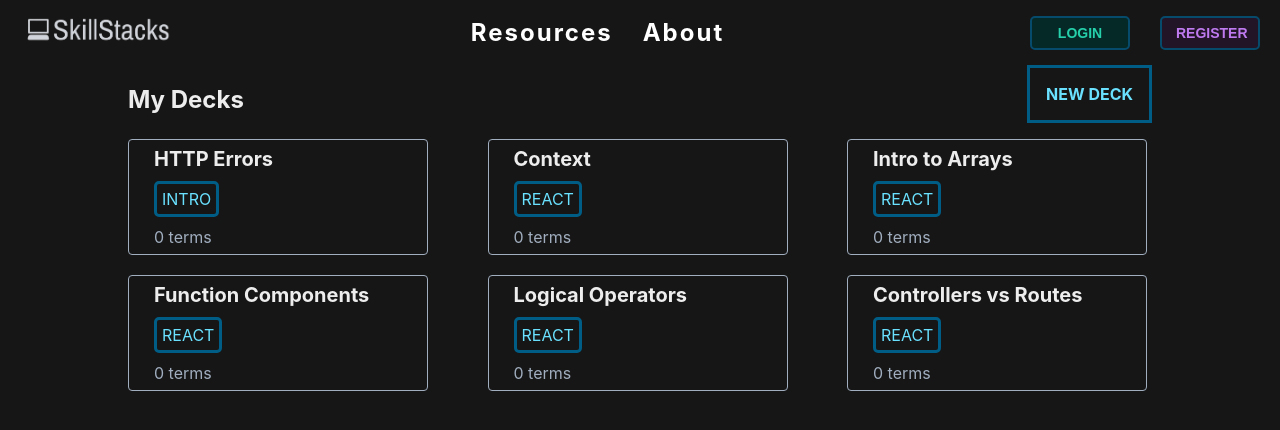
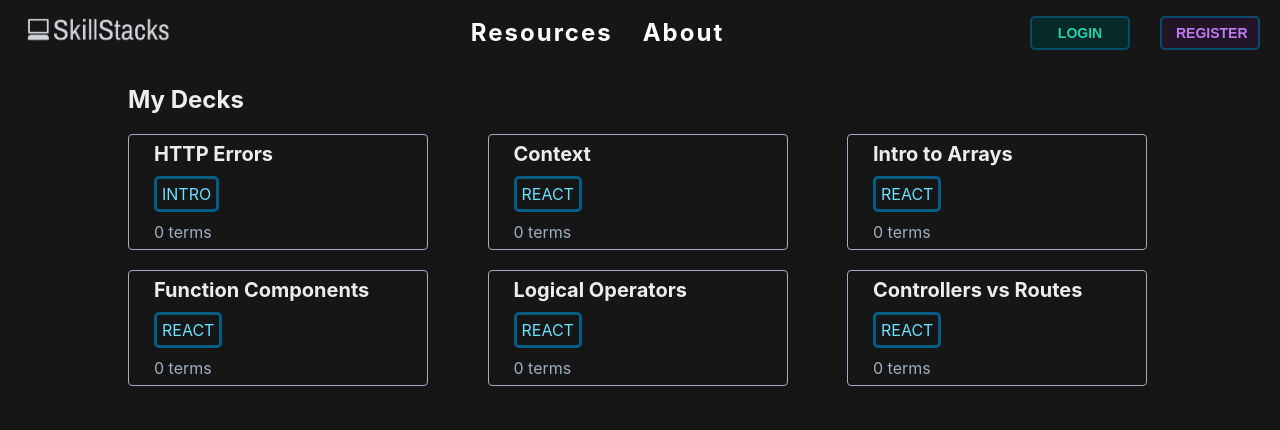
Before and after one commit to Code-the-Dream-School/ee-prac-team4-front, a React (Create React App) app: page / in a window 1280 px wide. Shown: the top 430 px of the page. Built offline with nearby package versions, Linux system fonts and the light colour scheme; no server answers; a web font is replaced by a local one.

Commit message:
Add logic to hide "New Deck" for UnAuthorized users

```diff
--- a/src/pages/home/Home.js
+++ b/src/pages/home/Home.js
@@ -5,6 +5,8 @@ import { Link } from "react-router-dom";
 import { AuthContext } from "../../App";
 
 function Home() {
+  const { isLoggedIn } = useContext(AuthContext);
+
   const data = [
     {
       _id: "657e3033c0547f91a09a0ede",
@@ -41,9 +43,11 @@ function Home() {
         <div className="my-decks">
           <div className="my-decks-top">
             <h2 className="h2-deck-card">My Decks</h2>
-            <Link className="new-deck-button" to="/create-deck">
-              New deck
-            </Link>
+            {isLoggedIn ? (
+              <Link className="new-deck-button" to="/create-deck">
+                New deck
+              </Link>
+            ) : null}
           </div>
           <div className="decks-container">
             {data.map((elem, idx) => (
```
